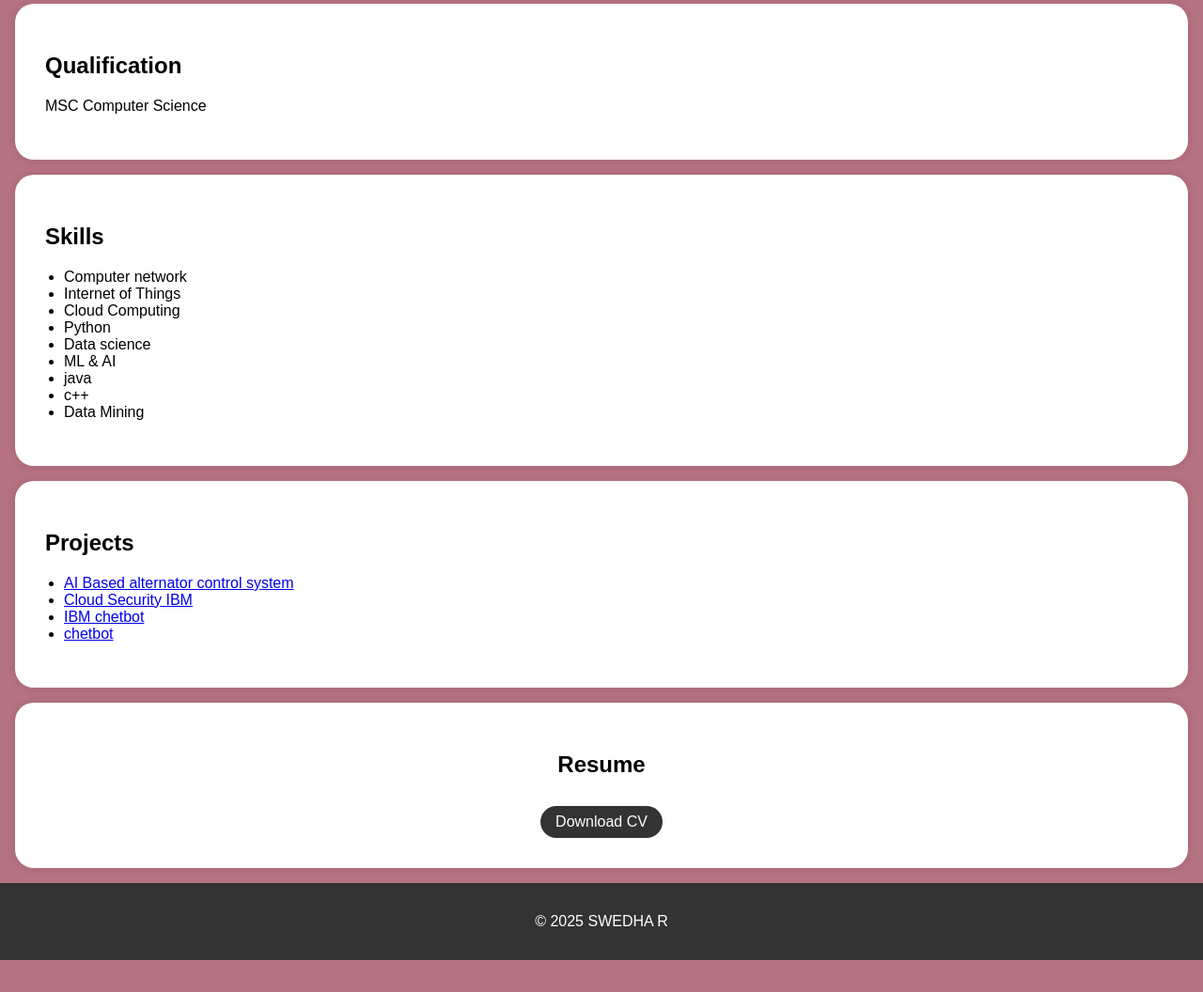
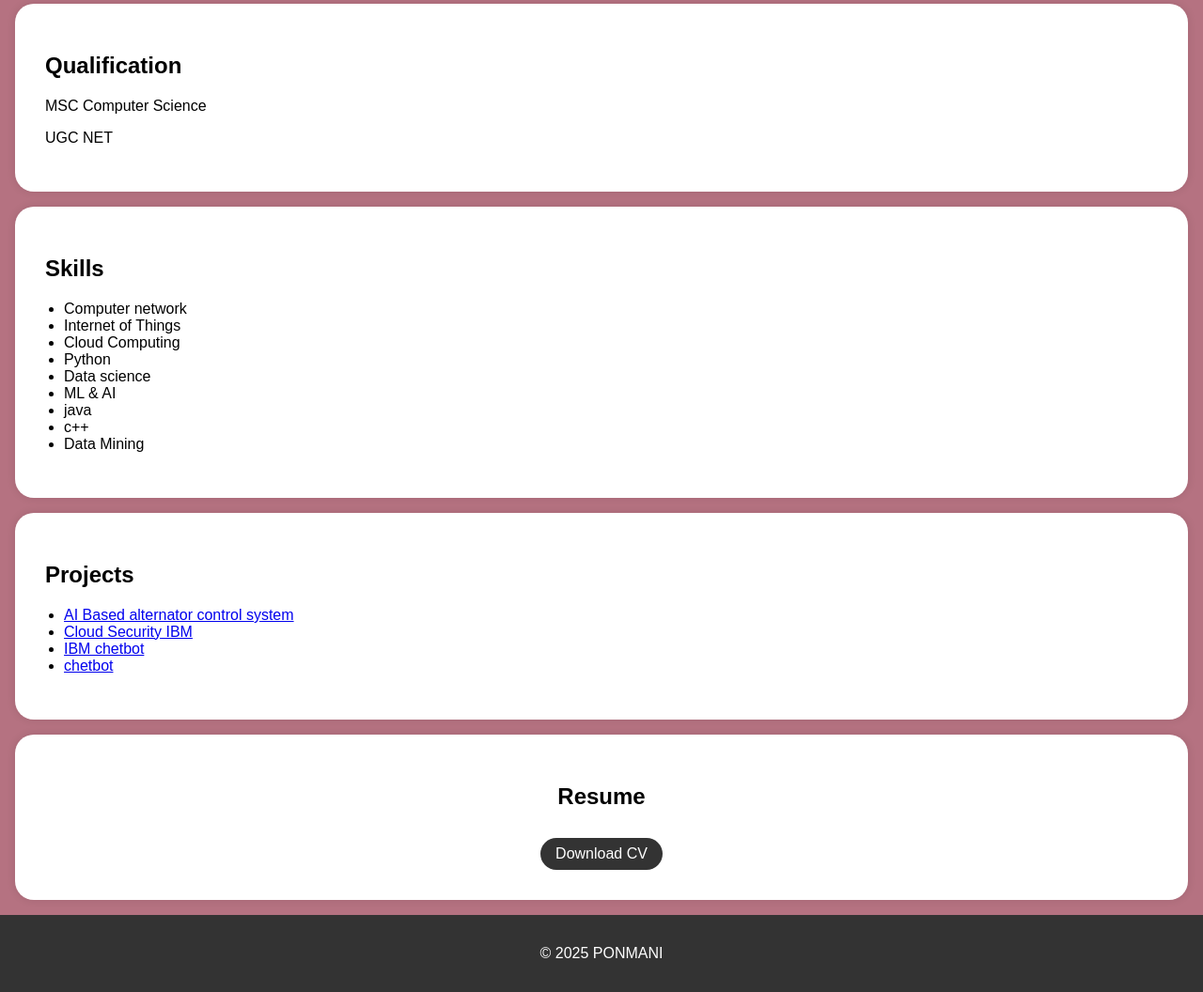
Before and after one commit to sukitha-k/Ponmani, a plain HTML site: page index.html in a window 1280 px wide. Shown: the part 460-1516 px from the top of the page at 94% size. Before the commit the page ends 1482 px from the top, so only its background shows below. Drawn offline with Linux system fonts and the light colour scheme.

Commit message:
Update index.html

```diff
--- a/index.html
+++ b/index.html
@@ -123,6 +123,7 @@
         <div class="section-content">
             <h2>Qualification</h2>
             <p>MSC Computer Science </p>
+            <p>UGC NET</p>
 
 
         </div>
@@ -170,7 +171,7 @@
     </section>
 
     <footer>
-        <p>&copy; 2025 SWEDHA R</p>
+        <p>&copy; 2025 PONMANI</p>
     </footer>
 
     <script>
```
